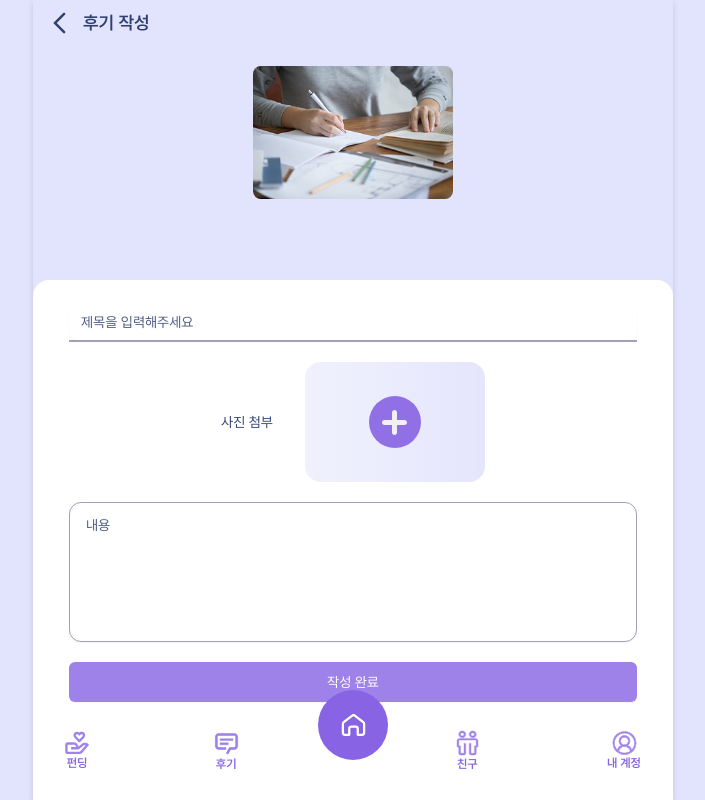
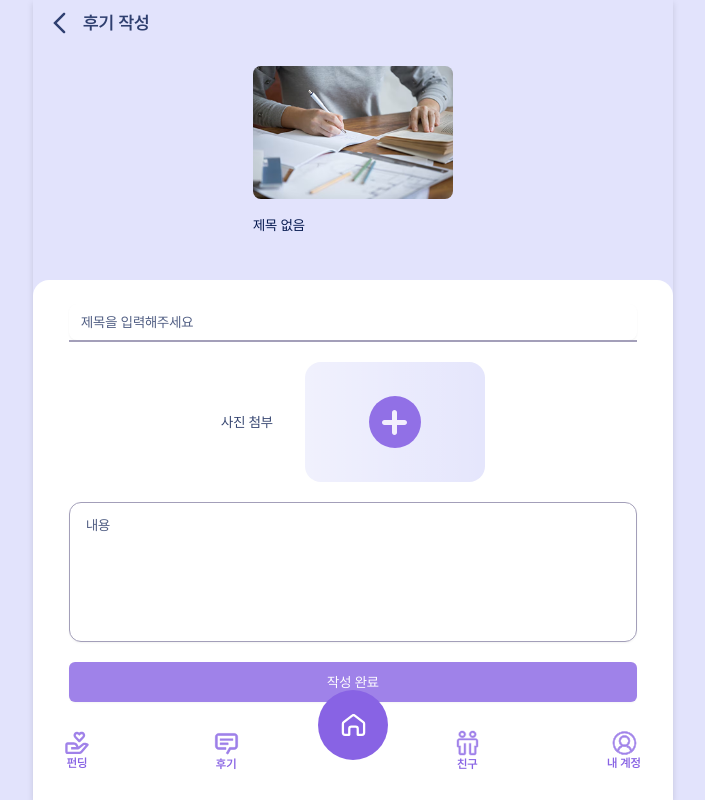
Before and after one commit to 2025-Advanced-Capstone-Chaeum/FE, a Next.js app: page /review/write/1 in a window 1280 px wide. Shown: the whole page, without its empty margins (287-992 px from the left). Built offline with nearby package versions, Linux system fonts and the light colour scheme; no server answers.

Commit message:
feat: 리뷰 생성 api 연동 추가

```diff
--- a/src/components/funding/ReviewCard.tsx
+++ b/src/components/funding/ReviewCard.tsx
@@ -1,32 +1,65 @@
+// components/funding/ReviewCard.tsx
+
 import React from "react";
-import Link from "next/link";
 import Image from "next/image";
-import 공부 from "@assets/images/study.png";
+import { useFunding } from "@/hooks/useFunding";
 
 type reviewDataProps = {
-  id: string;
-  photo: string;
+  imageUrls: string[];
   title: string;
+  content: string;
 };
 
-const ReviewCard = ({ reviewData }: { reviewData: reviewDataProps }) => {
+type ReviewCardProps = {
+  reviewData: reviewDataProps;
+  fundingId?: number;
+};
+
+const ReviewCard = ({ reviewData, fundingId }: ReviewCardProps) => {
+  const { fundingQuery } = useFunding({ fundingId: fundingId });
+  const {
+    data: fundingDetail,
+    isPending: isFundingPending,
+    isError: isFundingError,
+    error: fundingError,
+  } = fundingQuery;
+
+  const displayImageUrl: string =
+    (fundingDetail?.fundingImages && fundingDetail.fundingImages.length > 0)
+      ? fundingDetail.fundingImages[0].fileUrl
+      : (reviewData.imageUrls && reviewData.imageUrls.length > 0
+          ? reviewData.imageUrls[0]
+          : "/assets/images/study.png");
+
+  const displayTitle = fundingDetail?.title || reviewData.title;
+
+  if (isFundingPending) {
+    return (
+      <div className="flex flex-col pt-6 animate-pulse">
+        <div className="w-full h-[100px] bg-gray-200 rounded-lg object-cover" />
+        <div className="h-4 bg-gray-200 w-3/4 mt-4 rounded"></div>
+      </div>
+    );
+  }
+
+  if (isFundingError) {
+    console.error("펀딩 상세 정보 로딩 오류:", fundingError);
+  }
 
   return (
-    <div className="flex flex-col pt-6 ">
-      <Link href={`/review/${reviewData.id}`}>
+    <div className="flex flex-col pt-6">
       <Image
-          src={reviewData.photo || 공부}
-          alt="펀딩 프로젝트"
+        src={displayImageUrl}
+        alt={displayTitle || "펀딩 프로젝트"}
         width={150}
         height={100}
         className="w-full h-auto rounded-lg object-cover"
       />
       <p className="text-sm text-secondary mt-4 text-left">
-          {reviewData.title.length > 13
-            ? reviewData.title.slice(0, 13) + ".."
-            : reviewData.title}
+        {displayTitle && displayTitle.length > 13
+          ? displayTitle.slice(0, 13) + ".."
+          : displayTitle || "제목 없음"}
       </p>
-      </Link>
     </div>
   );
 };
```
Lines whose indentation alone changed are shown as unchanged.
